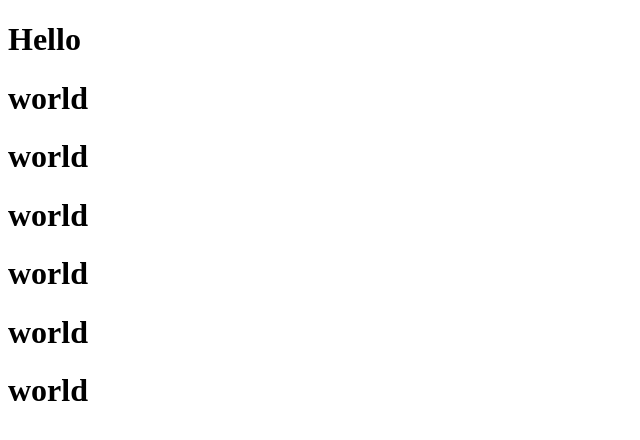
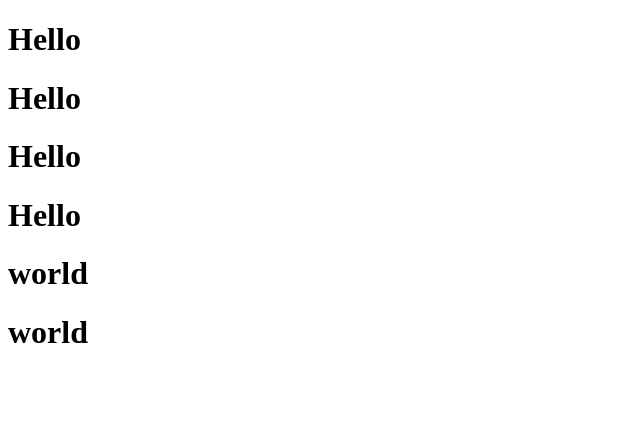
Before and after one commit to Nikunjgurjar78/gitdemo, a plain HTML site: page index.html in a window 1280 px wide. Shown: the whole page, without its empty margins (0-640 px from the left). Drawn offline with Linux system fonts and the light colour scheme.

Commit message:
last commit

```diff
--- a/index.html
+++ b/index.html
@@ -1,16 +1,22 @@
 <!DOCTYPE html>
 <html lang="en">
-<head>
-    <meta charset="UTF-8">
-    <meta name="viewport" content="width=device-width, initial-scale=1.0">
+  <head>
+    <meta charset="UTF-8" />
+    <meta name="viewport" content="width=device-width, initial-scale=1.0" />
     <title>Document</title>
-</head>
-<body>
+  </head>
+  <body>
+    <div>
+      <h1>Hello</h1>
+      <h1>Hello</h1>
+      <h1>Hello</h1>
 
-    <div>
-        <h1>Hello</h1>
+      <h1>Hello</h1>
 
-         <h1>world</h1> <h1>world</h1> <h1>world</h1> <h1>world</h1> <h1>world</h1> <h1>world</h1>
+      <h1>world</h1>
+
+      <h1>world</h1>
+
     </div>
-</body>
+  </body>
 </html>
```
